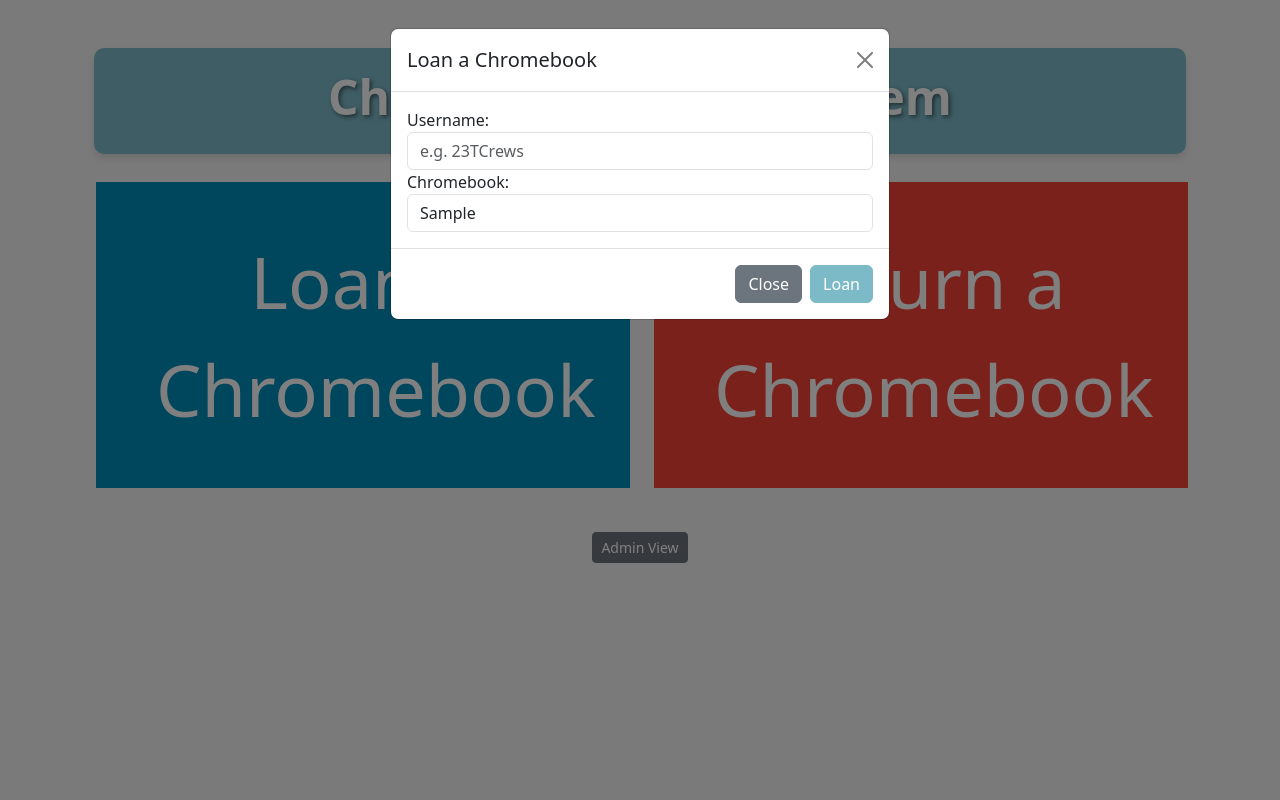
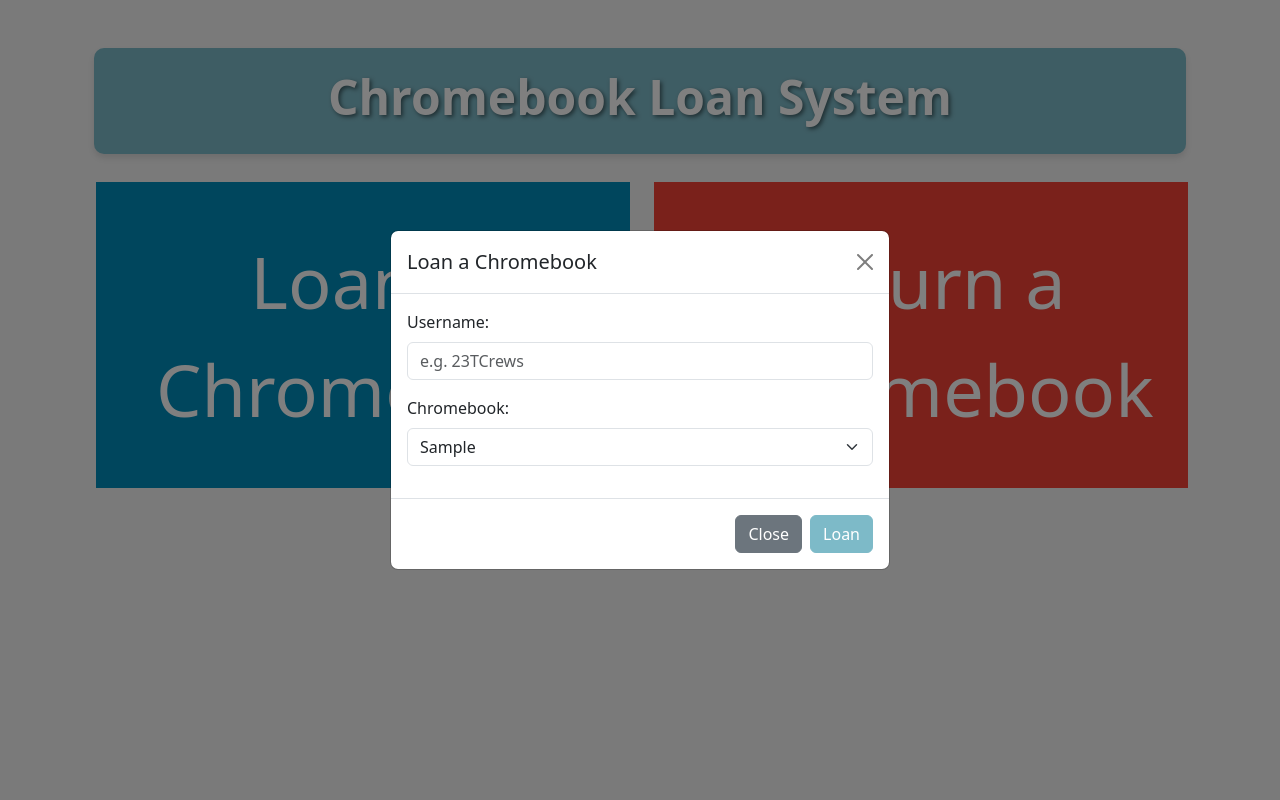
Before and after one commit to shrowdo/chromebookloansystem, a Flask app: template templates/home.html in a window 1280 px wide, after a click on "Loan a Chromebook". Run offline with Flask 3, Linux system fonts and the light colour scheme; the template is opened without the code that fills it: values that come from a table or form of the project are taken from there, others are empty; tables that the repository leaves empty hold one stand-in row (values such as "Sample post"); some libraries are stand-ins or nearby versions.

Commit message:
Update home.html

```diff
--- a/templates/home.html
+++ b/templates/home.html
@@ -38,7 +38,7 @@
 
     <!-- Loan Chromebook Modal -->
     <div class="modal fade" id="loanModal" tabindex="-1" aria-labelledby="loanModalLabel" aria-hidden="true">
-        <div class="modal-dialog" role="document">
+        <div class="modal-dialog modal-dialog-centered" role="document">
             <div class="modal-content">
                 <div class="modal-header">
                     <h5 class="modal-title" id="loanModalLabel">Loan a Chromebook</h5>
@@ -46,13 +46,13 @@
                 </div>
                 <form id="loanForm" action="{{ url_for('loan_chromebook') }}" method="post" onsubmit="return submitFormWithRetry('loanForm', 'loan-loading-indicator')">
                     <div class="modal-body">
-                        <div class="form-group">
-                            <label for="loan_username">Username:</label>
+                        <div class="mb-3">
+                            <label for="loan_username" class="form-label">Username:</label>
                             <input type="text" class="form-control" id="loan_username" name="username" placeholder="e.g. 23TCrews" required>
                         </div>
-                        <div class="form-group">
-                            <label for="chromebook_id">Chromebook:</label>
-                            <select class="form-control" id="chromebook_id" name="chromebook_id" required>
+                        <div class="mb-3">
+                            <label for="chromebook_id" class="form-label">Chromebook:</label>
+                            <select class="form-select" id="chromebook_id" name="chromebook_id" required>
                                 {% for chromebook in chromebooks %}
                                     <option value="{{ chromebook.id }}">{{ chromebook.identifier }}</option>
                                 {% endfor %}
@@ -61,7 +61,7 @@
                         <div id="loan-loading-indicator" class="loading-indicator">Loading...</div>
                     </div>
                     <div class="modal-footer">
-                        <button type="button" class="btn btn-secondary" data-dismiss="modal">Close</button>
+                        <button type="button" class="btn btn-secondary" data-bs-dismiss="modal">Close</button>
                         <button type="submit" class="btn btn-primary">Loan</button>
                     </div>
                 </form>
@@ -71,7 +71,7 @@
 
     <!-- Return Chromebook Modal -->
     <div class="modal fade" id="returnModal" tabindex="-1" aria-labelledby="returnModalLabel" aria-hidden="true">
-        <div class="modal-dialog" role="document">
+        <div class="modal-dialog modal-dialog-centered" role="document">
             <div class="modal-content">
                 <div class="modal-header">
                     <h5 class="modal-title" id="returnModalLabel">Return a Chromebook</h5>
@@ -79,16 +79,18 @@
                 </div>
                 <form id="returnForm" action="{{ url_for('return_chromebook') }}" method="post" onsubmit="return submitFormWithRetry('returnForm', 'return-loading-indicator')">
                     <div class="modal-body">
-                        <label for="chromebook_id">Select Chromebook to return:</label>
-                        <select class="form-control" id="chromebook_id" name="chromebook_id" required>
-                            {% for chromebook in loaned_chromebooks %}
-                            <option value="{{ chromebook.id }}">Chromebook {{ chromebook.identifier }} - {{ chromebook.user.username }}</option>
-                            {% endfor %}
-                        </select>
+                        <div class="mb-3">
+                            <label for="chromebook_id" class="form-label">Select Chromebook to return:</label>
+                            <select class="form-select" id="chromebook_id" name="chromebook_id" required>
+                                {% for chromebook in loaned_chromebooks %}
+                                    <option value="{{ chromebook.id }}">Chromebook {{ chromebook.identifier }} - {{ chromebook.user.username }}</option>
+                                {% endfor %}
+                            </select>
+                        </div>
                         <div id="return-loading-indicator" class="loading-indicator">Loading...</div>
                     </div>
                     <div class="modal-footer">
-                        <button type="button" class="btn btn-secondary" data-dismiss="modal">Close</button>
+                        <button type="button" class="btn btn-secondary" data-bs-dismiss="modal">Close</button>
                         <button type="submit" class="btn btn-primary">Return</button>
                     </div>
                 </form>
```
